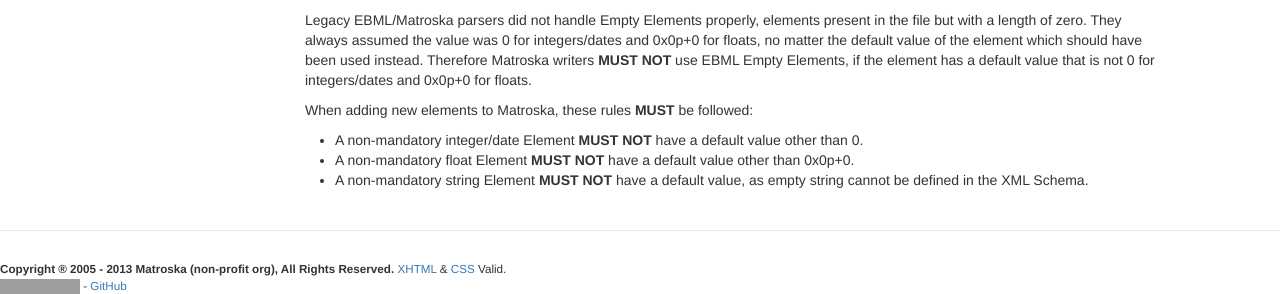
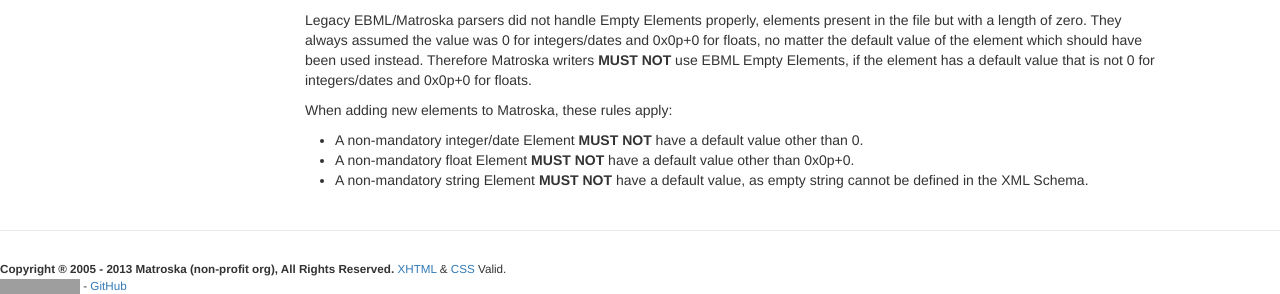
Before and after one commit to ietf-wg-cellar/matroska-specification, a Jekyll site: the page built from index_matroska.md, in a window 1280 px wide. Shown: the part 1649-1943 px from the top of the page. Built offline with Jekyll 4.4.1, drawn with Linux system fonts in a browser that asks for light colours; our own code applies the rules of GitHub Pages for plain Markdown files; grey boxes are pictures that could not be loaded.

Commit message:
don't use normative MUST for text for list of rules

```diff
--- a/index_matroska.md
+++ b/index_matroska.md
@@ -124,7 +124,7 @@
 They always assumed the value was 0 for integers/dates and 0x0p+0 for floats, no matter the default value of the element which should have been used instead.
 Therefore Matroska writers **MUST NOT** use EBML Empty Elements, if the element has a default value that is not 0 for integers/dates and 0x0p+0 for floats.
 
-When adding new elements to Matroska, these rules **MUST** be followed:
+When adding new elements to Matroska, these rules apply:
 
 * A non-mandatory integer/date Element **MUST NOT** have a default value other than 0.
 * A non-mandatory float Element **MUST NOT** have a default value other than 0x0p+0.
```
